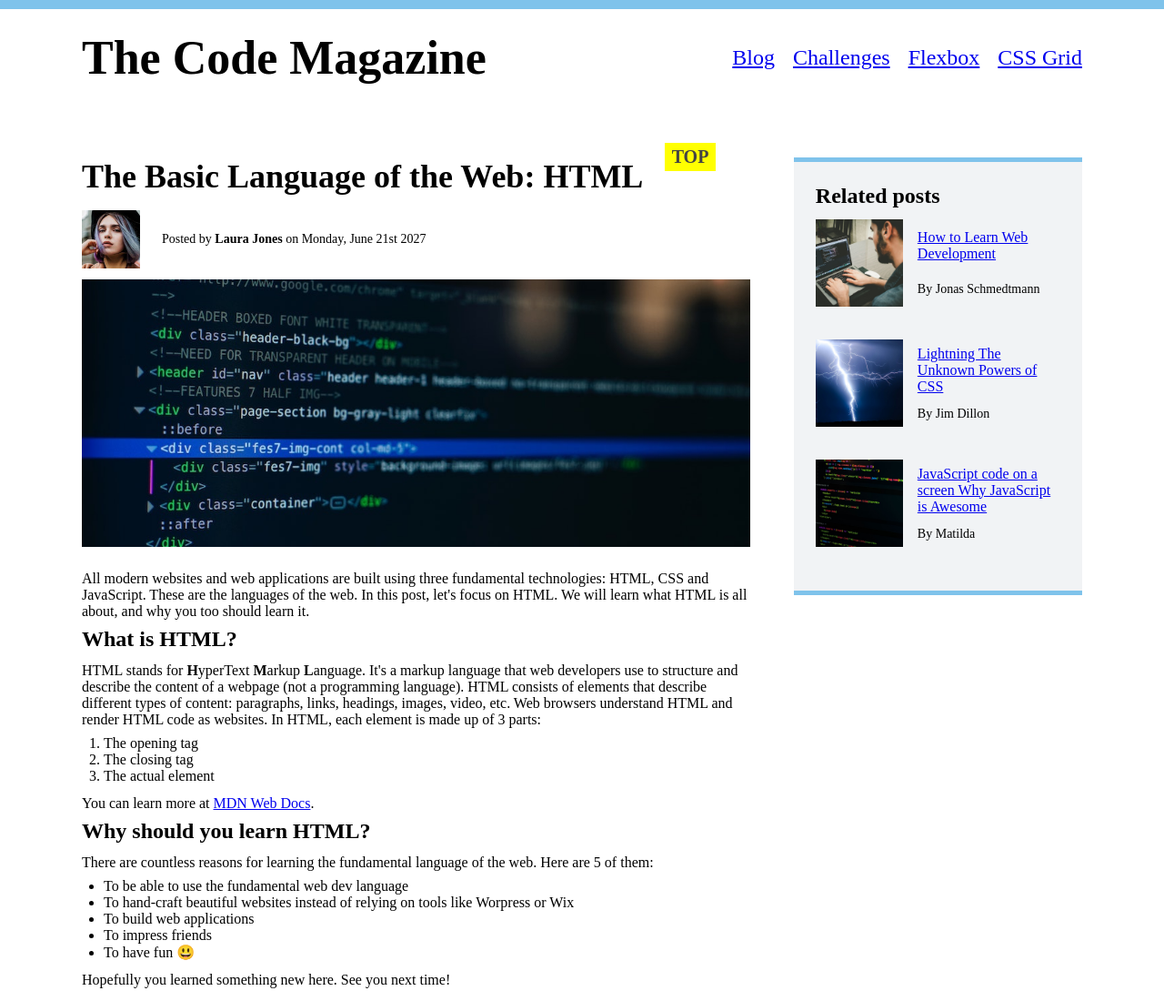
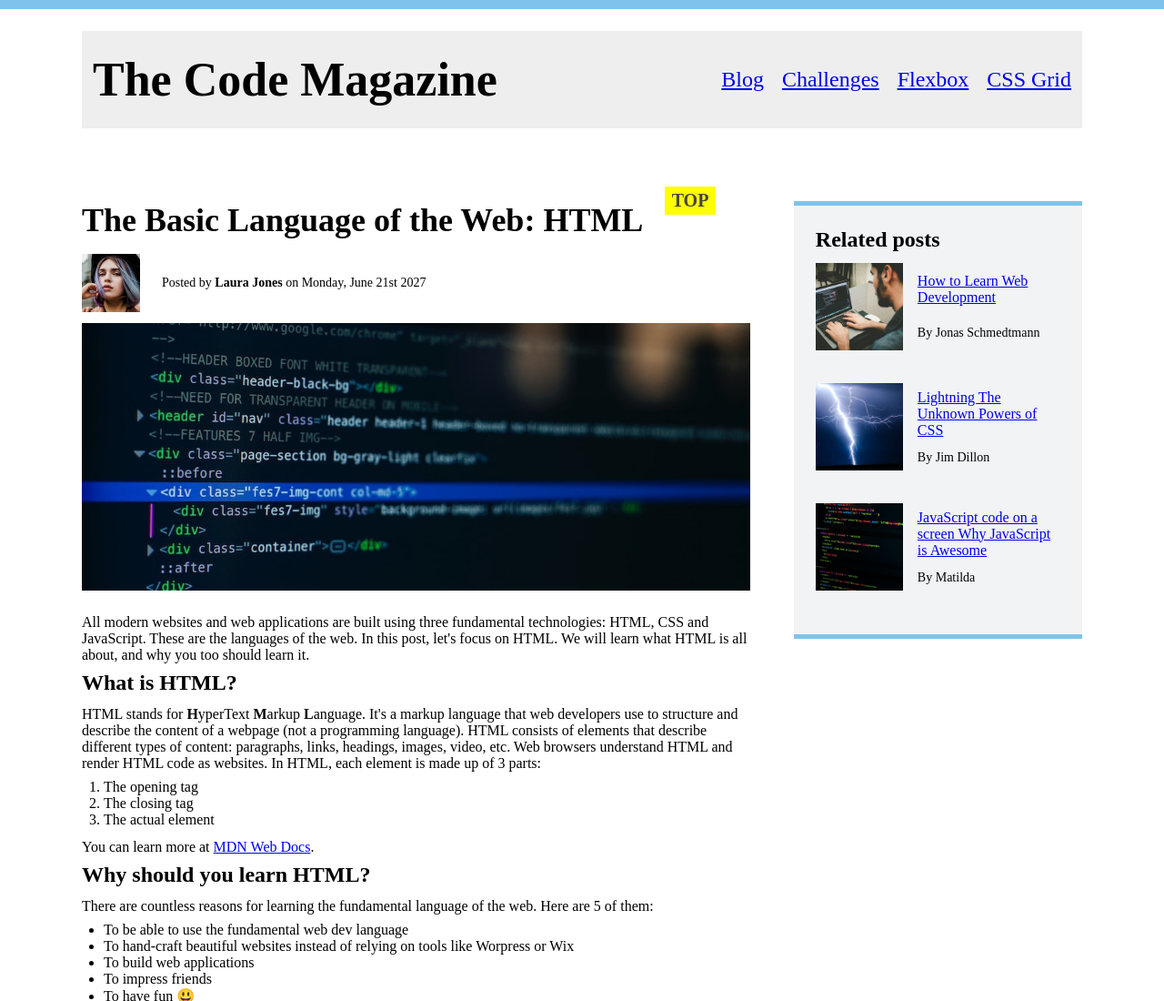
Before and after one commit to H4m3d84/practice-blog, a website: page index.html in a window 1280 px wide. Shown: the top 1100 px of the page at 91% size. Drawn offline with Linux system fonts and the light colour scheme.

Commit message:
add background color to header

```diff
--- a/sass/layout/_header.scss
+++ b/sass/layout/_header.scss
@@ -3,6 +3,8 @@
   align-items: center;
   justify-content: space-between;
   margin-bottom: 8rem;
+  background-color: #eee;
+  padding: 2.4rem 1.2rem;
 }
 
 .like-btn {
```
Also changed, not shown: style/output.css, 1 other file.
